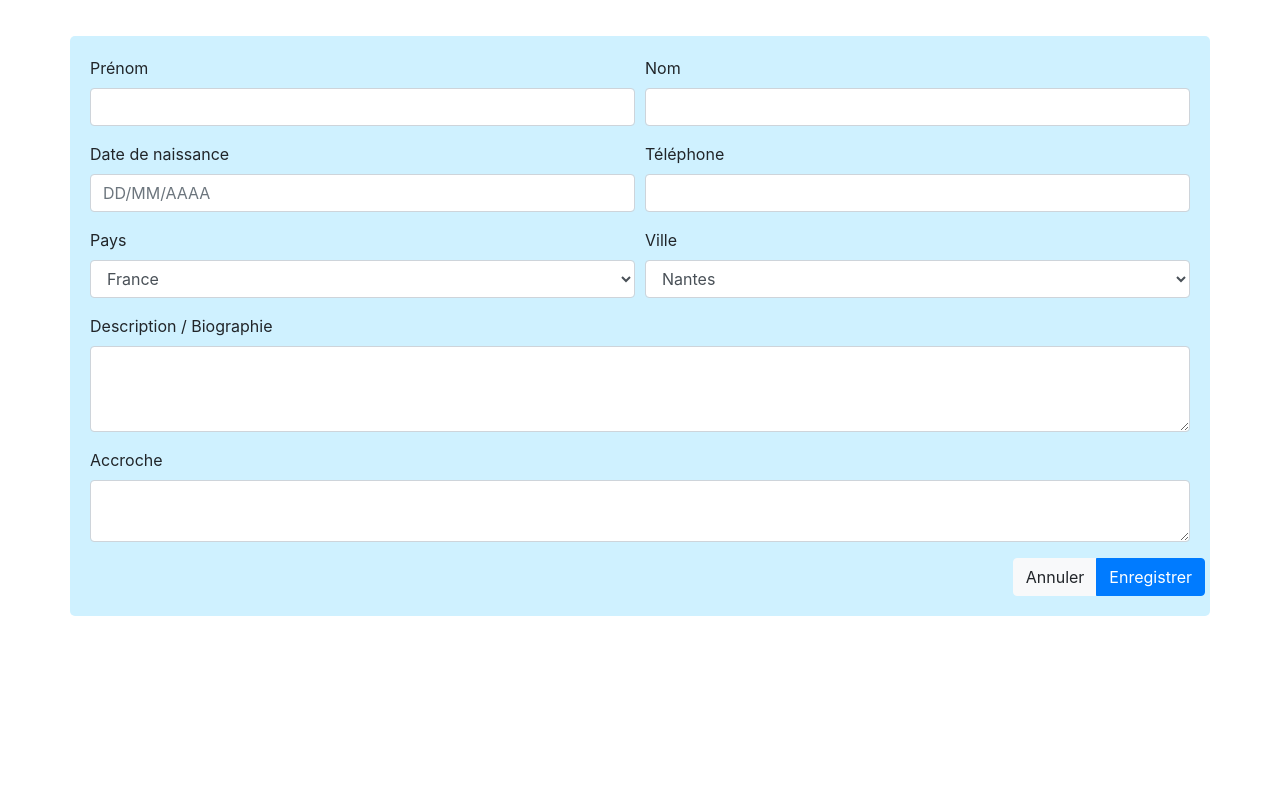
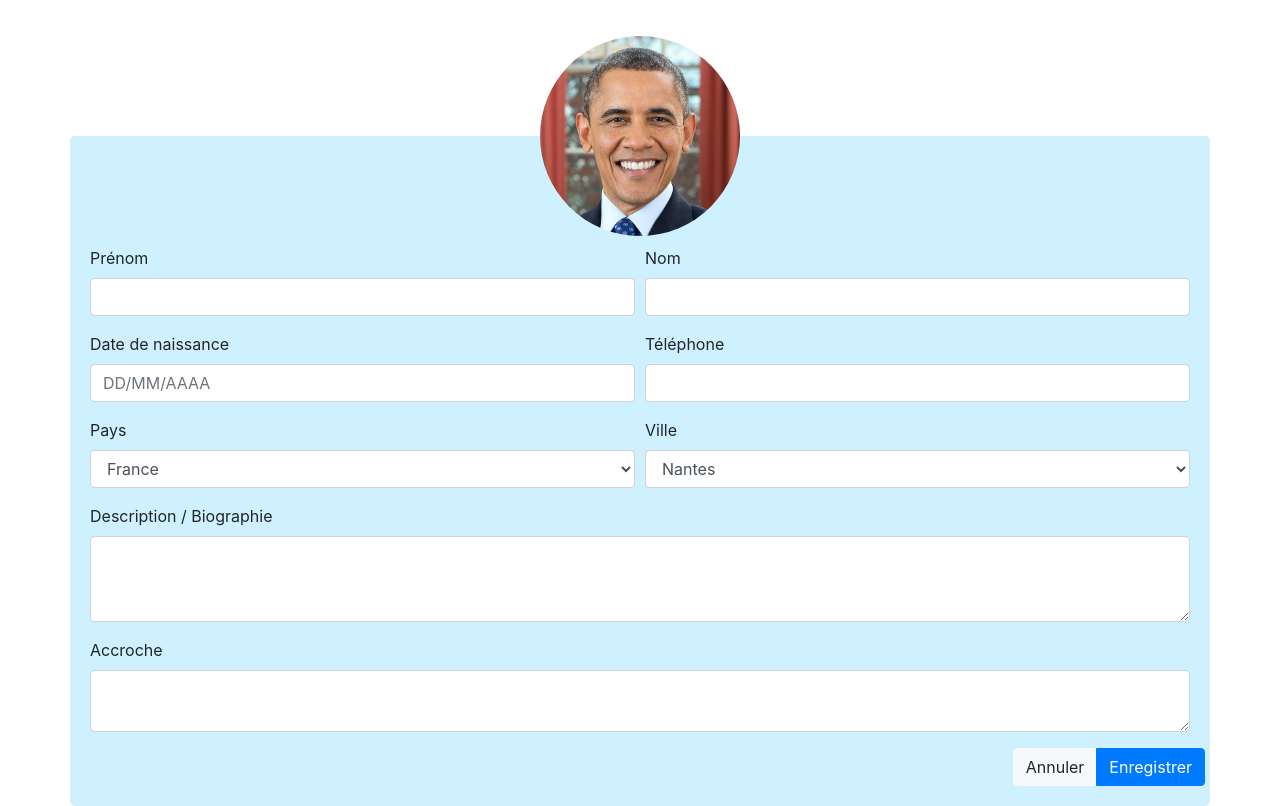
Before and after one commit to imiebook/bookimie-ui, a PHP site: page /templates/edit/biography.php in a window 1280 px wide. Shown: the part 82-888 px from the top of the page. Before the commit the page ends 698 px from the top, so only its background shows below. Run offline with PHP 8.4, Linux system fonts and the light colour scheme; some libraries are stand-ins or nearby versions.

Commit message:
Profil Design

```diff
--- a/templates/edit/biography.php
+++ b/templates/edit/biography.php
@@ -1,8 +1,32 @@
 <?php include("../header.php")?>
+
+<style>
+.profil-img
+{
+	width: 200px;
+	height: 200px;
+  z-index:20;
+}
+
+.profil-block
+{
+  background-color:#CFF1FF;
+  border-radius:5px;
+  padding:20px 20px;
+  margin-top:-100px;
+  padding-top:110px;
+}
+
+</style>
 
 <div class="container">
   <div class="row justify-content-center">
-    <div class="col-md-12" style="background-color:#CFF1FF;border-radius:5px; padding:20px 20px;">
+
+    <div class="row justify-content-center">
+      <img src="obama.jpg" class="profil-img rounded-circle">
+    </div>
+
+    <div class="col-md-12 profil-block">
 
     <form>
 
```
Also changed, not shown: src/assets/css/style.css (line endings or trailing spaces), templates/edit/obama.jpg (added), templates/header.php (line endings or trailing spaces).
